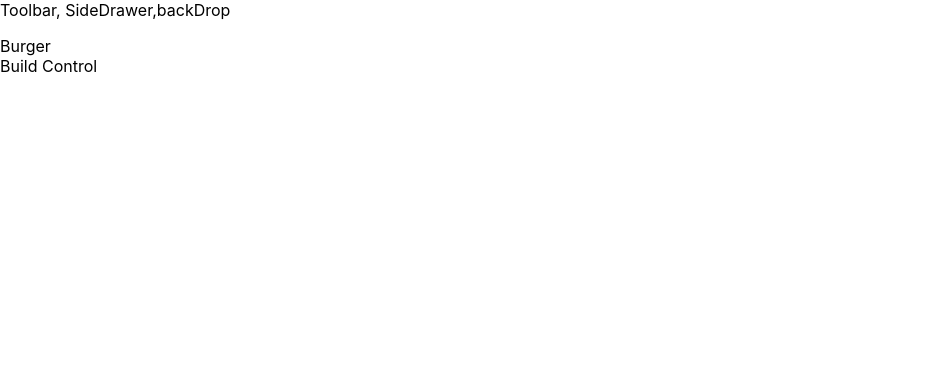
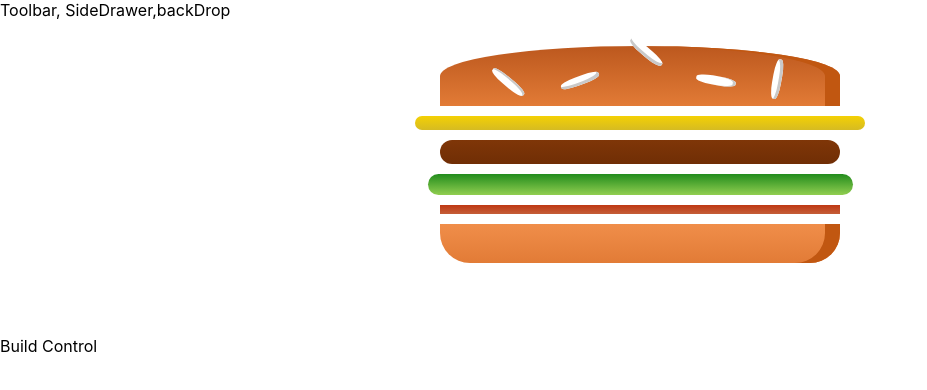
Before and after one commit to abhishektanwer2/Burgerbuilder, a React app: page / in a window 1280 px wide. Shown: the top 390 px of the page, without its empty margins (0-927 px from the left). Built offline with nearby package versions, Linux system fonts and the light colour scheme.

Commit message:
basic burger

```diff
--- a/src/components/Burger/Burger.js
+++ b/src/components/Burger/Burger.js
@@ -0,0 +1,17 @@
+import React from 'react';
+import classes from'./burger.module.css'
+import BurgerIngredient from './Burgeringredient/Burgeringredient';
+const burger=(props)=>{
+return(
+    <div className={classes.Burger}>
+        <BurgerIngredient type="bread-top"></BurgerIngredient>
+        <BurgerIngredient type="cheese"></BurgerIngredient>
+        <BurgerIngredient type="meat"></BurgerIngredient>
+        <BurgerIngredient type="salad"></BurgerIngredient>
+        <BurgerIngredient type="bacon"></BurgerIngredient>
+        <BurgerIngredient type="bread-bottom"></BurgerIngredient>
+
+    </div>
+);
+};
+export default burger;
--- a/src/components/Burger/Burgeringredient/Burgeringredient.js
+++ b/src/components/Burger/Burgeringredient/Burgeringredient.js
@@ -1,8 +1,11 @@
-import React from "react";
+import React,{Component} from "react";
+import PropTypes from 'prop-types';
 import classes from "./Burgeringredient.module.css";
-const burgerIngredient = (props) => {
-  let ingredient = null;
-  switch (props.type) {
+
+class BurgerIngredient extends Component{
+  render(){
+    let ingredient = null;
+  switch (this.props.type) {
     case "bread-bottom":
       ingredient = <div className={classes.BreadBottom}></div>;
       break;
@@ -31,5 +34,10 @@
       ingredient = null;
   }
   return ingredient;
-};
-export default burgerIngredient;
+  }
+
+}
+
+BurgerIngredient.propTypes={type:PropTypes.string.isRequired}
+
+export default BurgerIngredient;
--- /dev/null
+++ b/src/components/Burger/burger.module.css
@@ -0,0 +1,15 @@
+.Burger{
+    width: 500px;
+    margin:auto;
+    height:300px;
+    overflow: scroll;
+    text-align: center;
+    font-weight: bold;
+    font-size: 1.2rem;
+}
+@media(min-width:500px)and(min-height:400px){
+    .Burger{
+        width: 300px;
+        height: 250px;
+    }
+}
--- a/src/containers/BurgerBuider/BurgerBuilder.js
+++ b/src/containers/BurgerBuider/BurgerBuilder.js
@@ -1,11 +1,12 @@
 import React, { Component } from "react";
+import Burger from "../../components/Burger/Burger";
 import Aux from "../../hoc/Aux";
 
 class BurgerBuilder extends Component {
   render() {
     return (
       <Aux>
-        <div>Burger</div>
+      <Burger></Burger>
         <div>Build Control</div>
       </Aux>
     );
```
